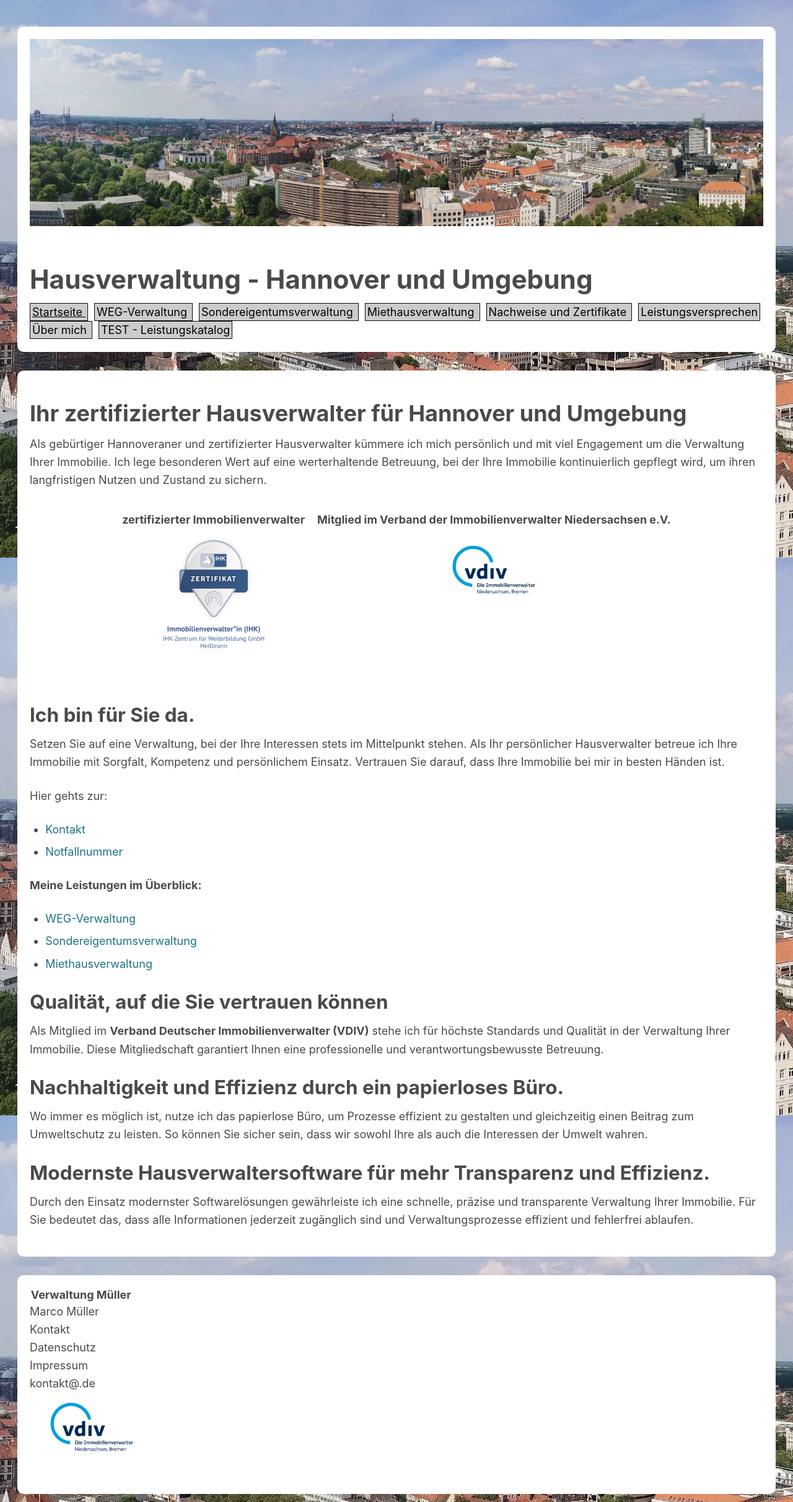
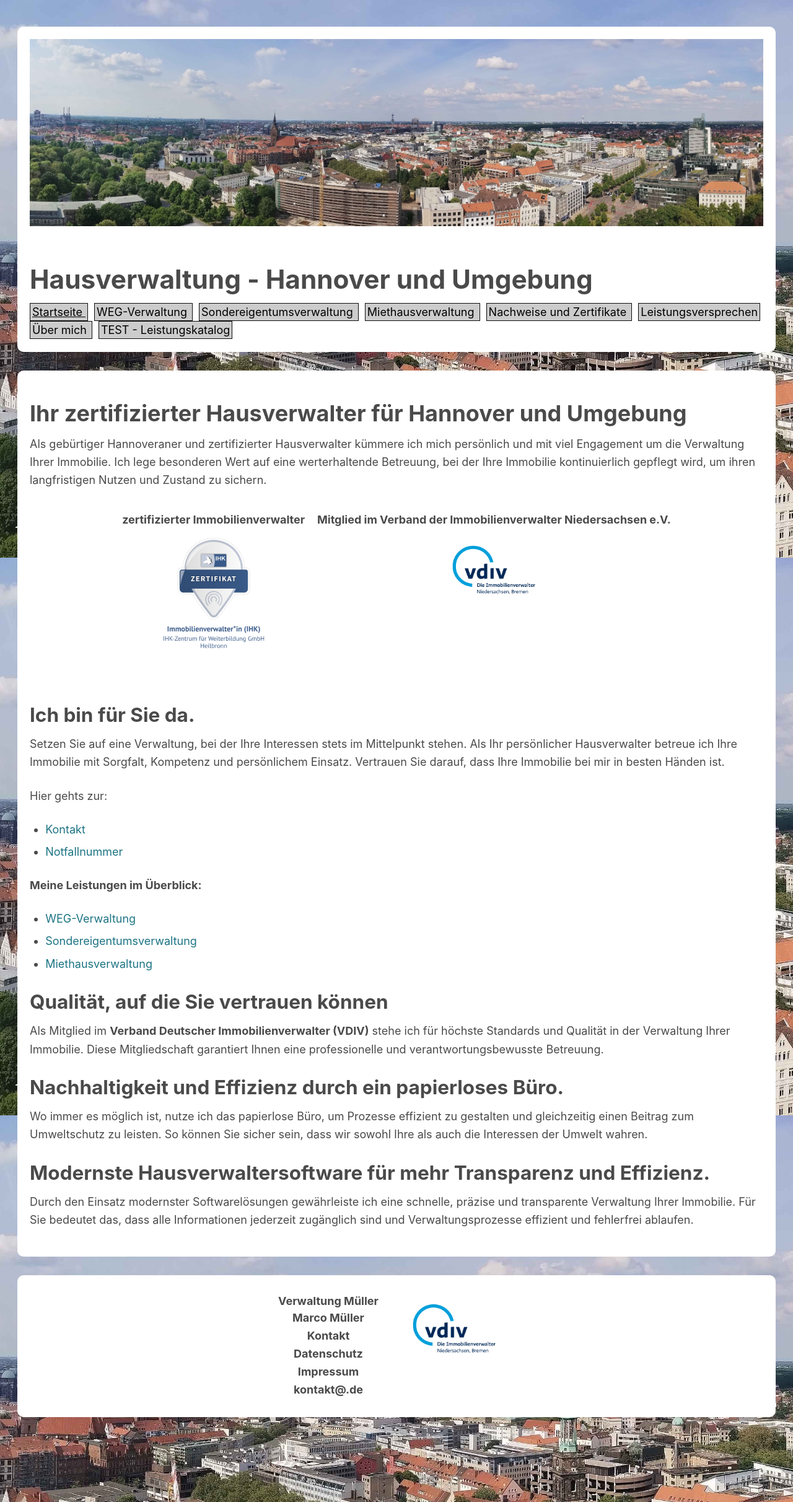
Before and after one commit to marek22k/hausverwaltung, a Jekyll site: the page built from index.md, in a window 1280 px wide. Shown: the whole page at 62% size. Built offline with Jekyll 4.4.1, drawn with Linux system fonts in a browser that asks for light colours.

Commit message:
Update footer.html
Versuch der Tabellen STruktur durch Divs

```diff
--- a/_includes/footer.html
+++ b/_includes/footer.html
@@ -1,5 +1,6 @@
 
 <div id="about">
+    <div id="footer_div">
         <div>
             <h6>{{ site.title }}</h6>
             Marco Müller<br>
@@ -13,3 +14,4 @@
             <a href="https://vdiv-niedersachsen-bremen.de/" target="_blank"><img src="/assets/img/vdivlogo.png" alt="Immobilienverwalter (IHK)" class="Mitgliedschaft im Verband der Immobilienverwalter Niedersachsen" width="200" height="75"></a>
         </div>
     </div>
+</div>
```
Lines whose indentation alone changed are shown as unchanged.
